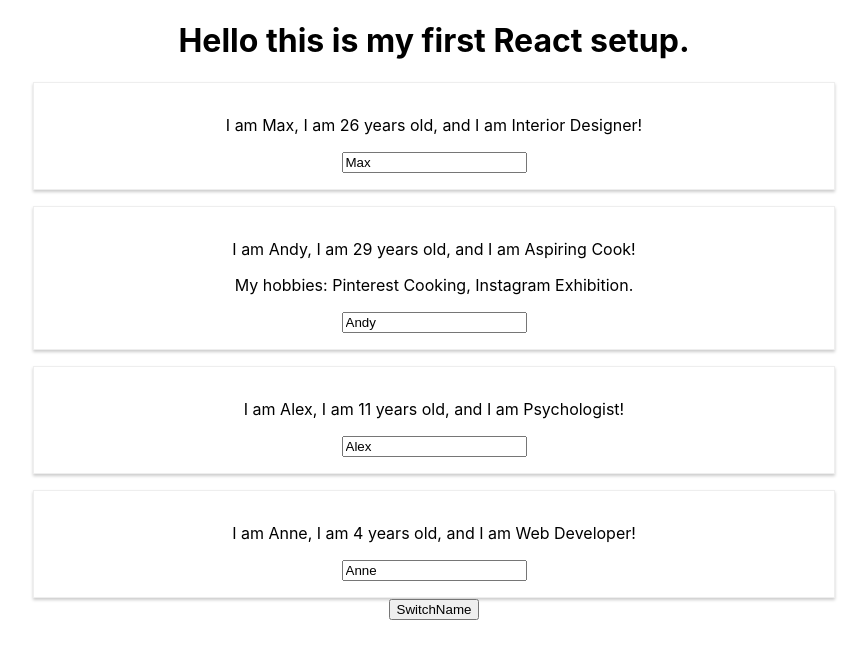
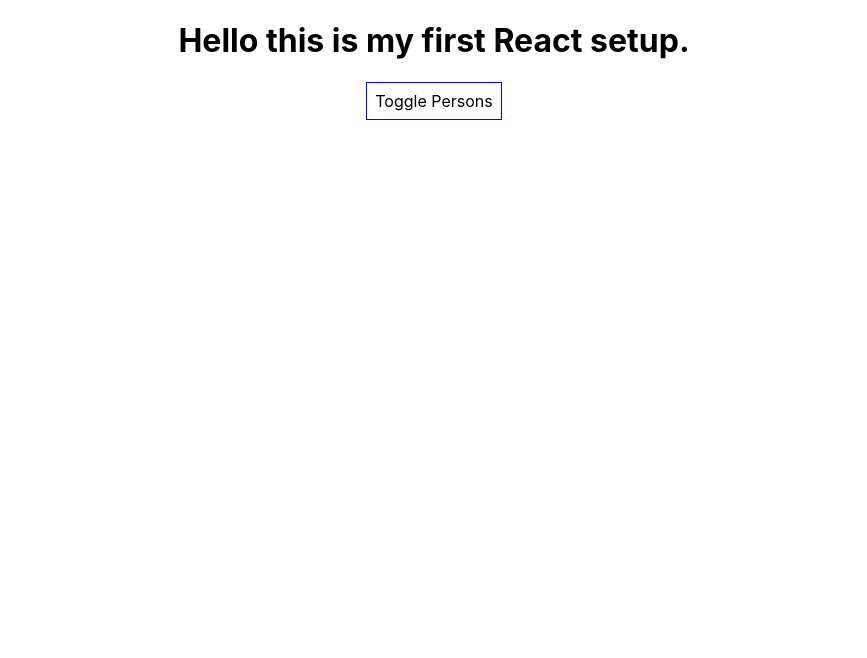
Before and after one commit to Elijbet/ReactTheCompleteGuideWithMax, a React (Create React App) app: page / in a window 1280 px wide. Shown: the top 658 px of the page, without its empty margins (206-1073 px from the left). Built offline with nearby package versions, Linux system fonts and the light colour scheme.

Commit message:
Rendering content conditionally. React is purely JS, so we don't use HTML directives to conditionally display something, but JS logic. In this case a ternary operator.

```diff
--- a/src/App.js
+++ b/src/App.js
@@ -9,7 +9,8 @@
 			{name: 'Alex', profession: 'Psychologist'},
 			{name: 'Anne', profession: 'Web Developer'}
 		],
-		vampires: 'Some other form of persons.'
+		vampires: 'Some other form of persons.',
+		showPersons: false
 	}
 	switchNameHandler = (newName) => {
 		// console.log("I was clicked")
@@ -30,10 +31,24 @@
 			]
 		})
 	}
+	togglePersonsHandler = () => {
+		const doesShow = this.state.showPersons;
+		this.setState({showPersons: !doesShow});
+	}
   render() {
+  	const style = {
+  		backgroundColor: 'white',
+  		font: 'inherit',
+  		border: '1px solid blue',
+  		padding: '8px',
+  		cursor: 'pointer'
+  	};
     return (
       <div className="App">
         <h1>Hello this is my first React setup.</h1>
+        {
+        	this.state.showPersons === true ?
+		        <div>
 			        <Person
 			        	name="Max"
 			        	profession="Interior Designer"/>
@@ -49,9 +64,12 @@
 			        <Person
 			        	name={this.state.persons[2].name}
 			        	profession={this.state.persons[2].profession}/>
+		        </div> : null
+      	}
         <button
-        	onClick={this.switchNameHandler.bind(this, 'Max!')}>
-        	SwitchName
+        	style={style}
+        	onClick={this.togglePersonsHandler}>
+        	Toggle Persons
         </button>
       </div>
     );
```
Also changed, not shown: 1 other file (tests, documents, lock files or other folders). Lines whose indentation alone changed are shown as unchanged.
